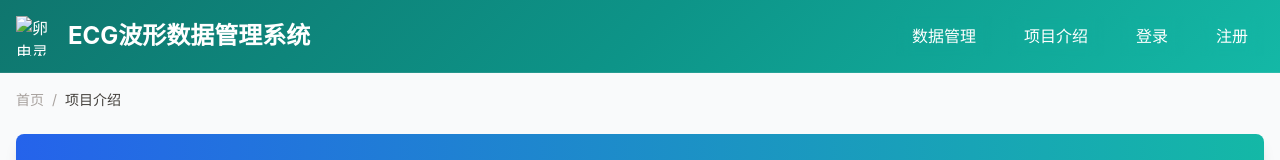
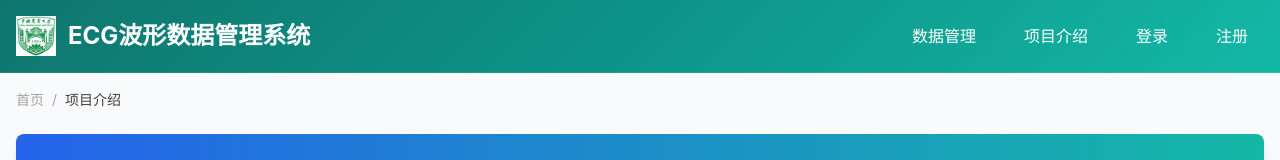
Before and after one commit to longlexiang-rgb/ecg-show, a website: page team.html in a window 1280 px wide. Shown: the top 160 px of the page. Drawn offline with nearby package versions, Linux system fonts and the light colour scheme; the site is published under a folder, as on GitHub Pages, so addresses that start at the root find nothing.

Commit message:
更新 team.html

```diff
--- a/team.html
+++ b/team.html
@@ -443,7 +443,7 @@
     <nav class="bg-green-500 text-white p-4 sticky top-0 z-50">
         <div class="container mx-auto flex justify-between items-center">
             <div class="flex items-center">
-                <img src="/ecg-show/assets/images/logo.png" alt="卵电灵踪" class="w-10 h-10 mr-3">
+                <img src="assets/images/logo.png" alt="卵电灵踪" class="w-10 h-10 mr-3">
                 <h1 class="text-2xl font-bold">ECG波形数据管理系统</h1>
             </div>
 
```
